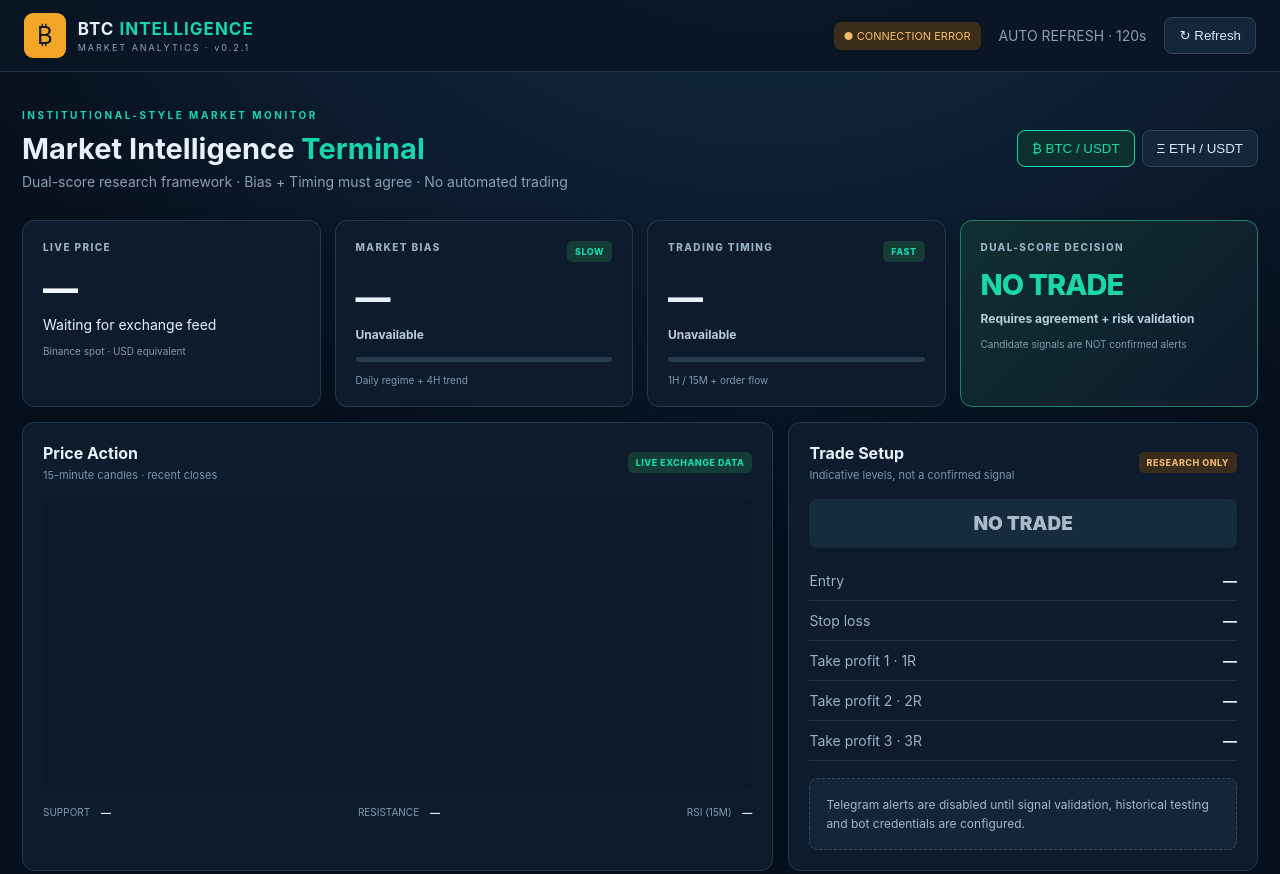
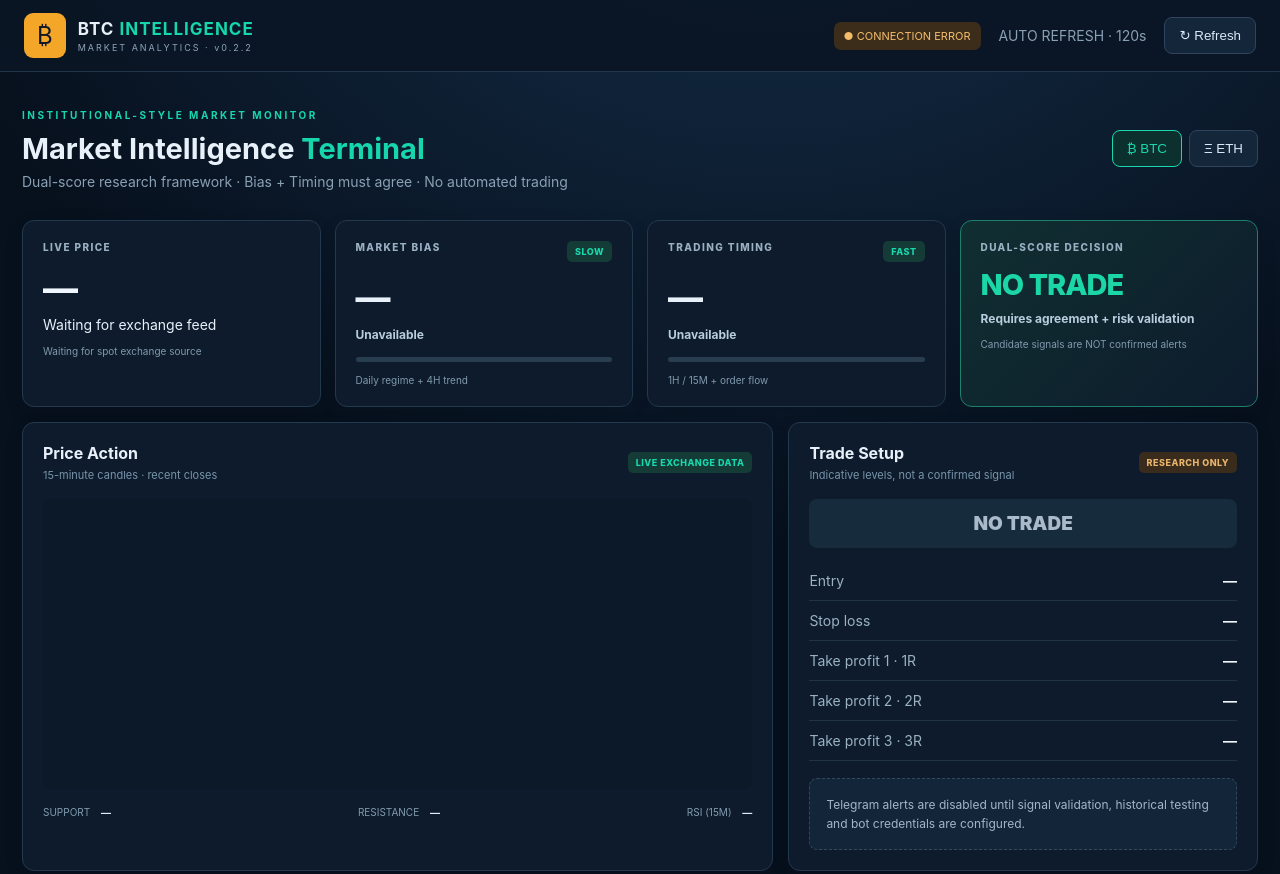
Before and after one commit to Nickcryptic/btc-trading-intelligence, a plain HTML site: page static/index.html in a window 1280 px wide. Shown: the top 874 px of the page. Drawn offline with Linux system fonts and the light colour scheme; no server answers.

Commit message:
release v0.2.2: Kraken spot fallback for Render free service

```diff
--- a/static/index.html
+++ b/static/index.html
@@ -1,9 +1,9 @@
 <!doctype html><html lang="en"><head><meta charset="utf-8"><meta name="viewport" content="width=device-width, initial-scale=1"><title>BTC / ETH Market Intelligence</title><link rel="stylesheet" href="/static/style.css"></head><body>
-<header><div class="brand"><span class="logo">₿</span><div><strong>BTC <span class="accent">INTELLIGENCE</span></strong><small>MARKET ANALYTICS · v0.2.1</small></div></div><nav><span class="pill" id="connection">● Connecting</span><span class="muted">AUTO REFRESH · 120s</span><button id="reload">↻ Refresh</button></nav></header>
-<main><div class="page-title"><div><p class="eyebrow">INSTITUTIONAL-STYLE MARKET MONITOR</p><h1>Market Intelligence <span class="accent">Terminal</span></h1><p class="sub">Dual-score research framework · Bias + Timing must agree · No automated trading</p></div><div class="asset-switch"><button class="active" data-symbol="BTCUSDT">₿ BTC / USDT</button><button data-symbol="ETHUSDT">Ξ ETH / USDT</button></div></div>
-<section class="stats"><article class="card price"><label>LIVE PRICE</label><div class="big" id="price">—</div><span id="change">Waiting for exchange feed</span><small>Binance spot · USD equivalent</small></article><article class="card"><label>MARKET BIAS <span class="tag">SLOW</span></label><div class="big" id="bias">—</div><strong id="bias-label">Unavailable</strong><div class="meter"><div id="bias-bar"></div></div><small>Daily regime + 4H trend</small></article><article class="card"><label>TRADING TIMING <span class="tag">FAST</span></label><div class="big" id="timing">—</div><strong id="timing-label">Unavailable</strong><div class="meter"><div id="timing-bar"></div></div><small>1H / 15M + order flow</small></article><article class="card verdict"><label>DUAL-SCORE DECISION</label><div class="big" id="verdict">NO TRADE</div><strong>Requires agreement + risk validation</strong><small>Candidate signals are NOT confirmed alerts</small></article></section>
+<header><div class="brand"><span class="logo">₿</span><div><strong>BTC <span class="accent">INTELLIGENCE</span></strong><small>MARKET ANALYTICS · v0.2.2</small></div></div><nav><span class="pill" id="connection">● Connecting</span><span class="muted">AUTO REFRESH · 120s</span><button id="reload">↻ Refresh</button></nav></header>
+<main><div class="page-title"><div><p class="eyebrow">INSTITUTIONAL-STYLE MARKET MONITOR</p><h1>Market Intelligence <span class="accent">Terminal</span></h1><p class="sub">Dual-score research framework · Bias + Timing must agree · No automated trading</p></div><div class="asset-switch"><button class="active" data-symbol="BTCUSDT">₿ BTC</button><button data-symbol="ETHUSDT">Ξ ETH</button></div></div>
+<section class="stats"><article class="card price"><label>LIVE PRICE</label><div class="big" id="price">—</div><span id="change">Waiting for exchange feed</span><small id="market-source">Waiting for spot exchange source</small></article><article class="card"><label>MARKET BIAS <span class="tag">SLOW</span></label><div class="big" id="bias">—</div><strong id="bias-label">Unavailable</strong><div class="meter"><div id="bias-bar"></div></div><small>Daily regime + 4H trend</small></article><article class="card"><label>TRADING TIMING <span class="tag">FAST</span></label><div class="big" id="timing">—</div><strong id="timing-label">Unavailable</strong><div class="meter"><div id="timing-bar"></div></div><small>1H / 15M + order flow</small></article><article class="card verdict"><label>DUAL-SCORE DECISION</label><div class="big" id="verdict">NO TRADE</div><strong>Requires agreement + risk validation</strong><small>Candidate signals are NOT confirmed alerts</small></article></section>
 <section class="grid"><article class="card chart-card"><div class="section-head"><div><h2>Price Action</h2><p>15-minute candles · recent closes</p></div><span class="tag">LIVE EXCHANGE DATA</span></div><canvas id="chart" width="860" height="290"></canvas><div class="inline-metrics"><span>SUPPORT <b id="support">—</b></span><span>RESISTANCE <b id="resistance">—</b></span><span>RSI (15M) <b id="rsi">—</b></span></div></article><article class="card trade-card"><div class="section-head"><div><h2>Trade Setup</h2><p>Indicative levels, not a confirmed signal</p></div><span class="tag warn">RESEARCH ONLY</span></div><div class="trade-direction" id="trade-direction">NO TRADE</div><div class="trade-row"><span>Entry</span><b id="entry">—</b></div><div class="trade-row"><span>Stop loss</span><b id="stop">—</b></div><div class="trade-row"><span>Take profit 1 · 1R</span><b id="tp1">—</b></div><div class="trade-row"><span>Take profit 2 · 2R</span><b id="tp2">—</b></div><div class="trade-row"><span>Take profit 3 · 3R</span><b id="tp3">—</b></div><div class="notice">Telegram alerts are disabled until signal validation, historical testing and bot credentials are configured.</div></article></section>
 <section class="grid"><article class="card"><div class="section-head"><div><h2>Live Indicator Signals</h2><p>Actual values and individual directional readings</p></div><span class="tag">VERIFIED FEEDS</span></div><div id="indicators" class="indicator-grid"></div></article><article class="card"><div class="section-head"><div><h2>Fair Value Gaps</h2><p>15M three-candle imbalances · open / filled</p></div></div><div id="fvg" class="fvg-list"></div></article></section>
 <section class="card"><div class="section-head"><div><h2>Complete Monitoring Coverage</h2><p>All agreed parameters are listed; missing paid or licensed feeds are clearly identified</p></div><span class="tag warn">DATA TRANSPARENCY</span></div><div id="coverage" class="coverage"></div></section>
 <section class="grid"><article class="card"><div class="section-head"><div><h2>Wintermute · Monitoring Only</h2><p>5-minute observations · last 10 · excluded from both scores</p></div><span class="tag warn">NOT CONNECTED</span></div><div id="wintermute-history" class="empty">Wallet attribution and verified order data source required. No fabricated BUY/SELL observations will be displayed.</div></article><article class="card"><div class="section-head"><div><h2>Signal History & Telegram</h2><p>Alerting and backtesting safeguards</p></div><span class="tag warn">DISABLED</span></div><div class="empty">No confirmed trade signals yet. Telegram is intentionally off until validation and credentials are configured.</div></article></section>
-<footer><span>BTC INTELLIGENCE · v0.2.1</span><span id="updated">Waiting for first data refresh</span><span>Research dashboard · Not financial advice</span></footer></main><script src="/static/app.js"></script></body></html>
+<footer><span>BTC INTELLIGENCE · v0.2.2</span><span id="updated">Waiting for first data refresh</span><span>Research dashboard · Not financial advice</span></footer></main><script src="/static/app.js"></script></body></html>
```
